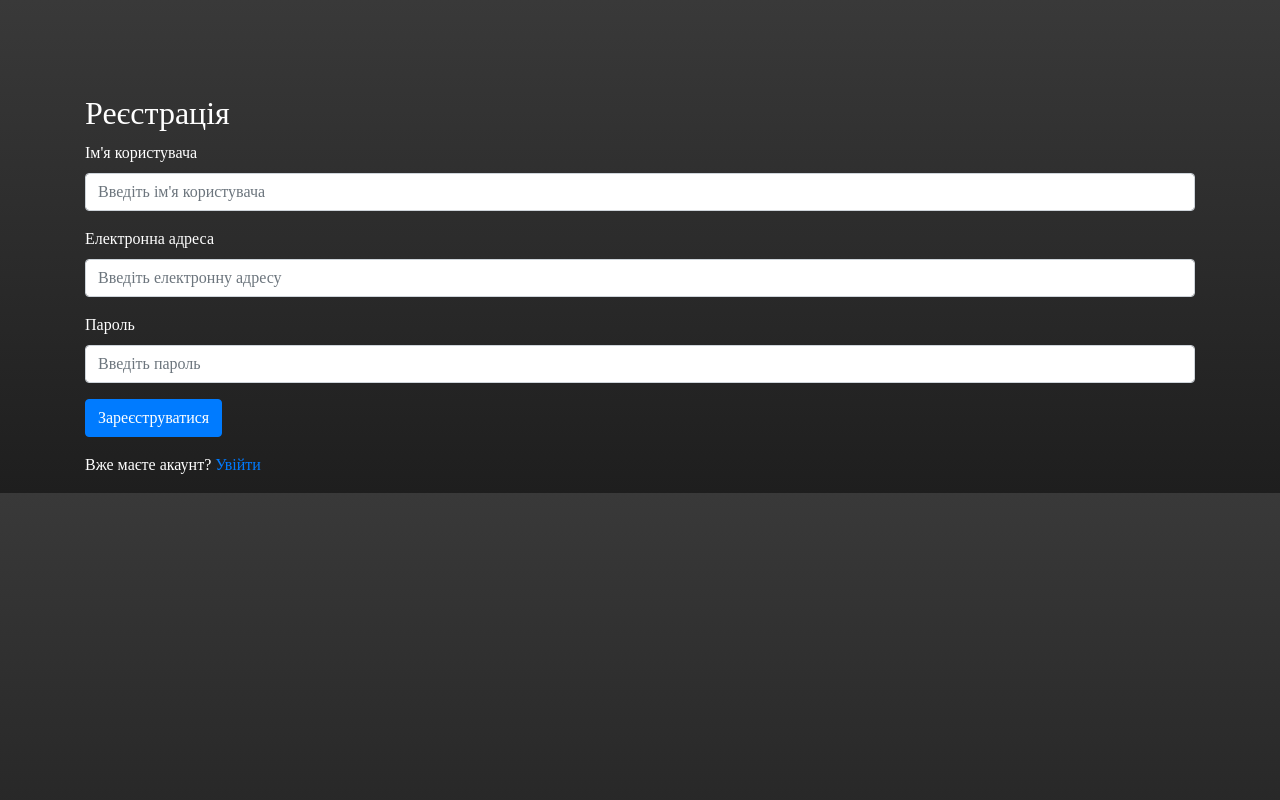
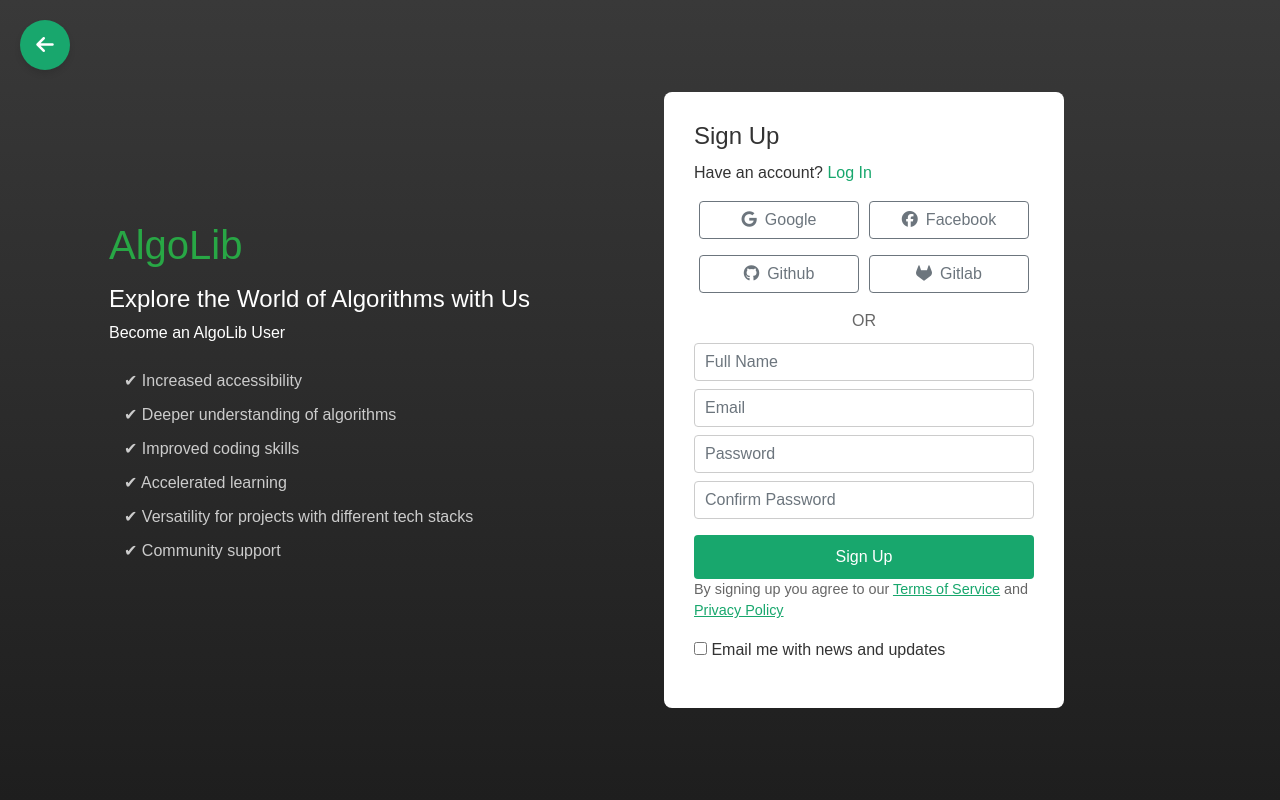
Before and after one commit to MusicW0lf/Diploma, a Django app: page /register/ in a window 1280 px wide. Run offline with Django 5.2, Linux system fonts and the light colour scheme; some libraries are stand-ins or nearby versions.

Commit message:
register and login pages beta ver. done. Also has a button to go back. Language icon now is before login/signup buttons. Header functioning and look are now changed

```diff
--- a/AlgoLib/User/static/css/footer.css
+++ b/AlgoLib/User/static/css/footer.css
@@ -8,7 +8,7 @@ footer {
     position: relative;
     bottom: 0;
     z-index: 2;
-    border-top: 2px solid #fff; /* Обвідка знизу для заголовка */
+    border-top: 2px solid #fff;
 }
 
 .footer-container {
--- /dev/null
+++ b/AlgoLib/User/static/css/main-logreg.css
@@ -0,0 +1,132 @@
+/* Стиль для кнопки */
+.back-button {
+    position: fixed;
+    width: 50px;
+    height: 50px;
+    top: 20px; /* Відступ від верхнього краю */
+    left: 20px; /* Відступ від лівого краю */
+    background-color: #18a76d; /* Колір кнопки */
+    color: white; /* Колір іконки */
+    border-radius: 50%; /* Кругла форма кнопки */
+    padding: 10px;
+    font-size: 20px;
+    box-shadow: 0 4px 6px rgba(0, 0, 0, 0.1); /* Тінь для кнопки */
+    transition: background-color 0.3s ease;
+    text-align: center;
+    text-decoration: none; /* Забираємо стандартне підкреслення */
+}
+
+.back-button:hover {
+    background-color: #158e5d; /* Темніший колір при наведенні */
+}
+
+.back-button i {
+    margin: 0;
+}
+
+
+
+
+* {
+    box-sizing: border-box;
+    margin: 0;
+    padding: 0;
+    font-family: Arial, sans-serif;
+}
+
+body {
+    background-color: #1a1a1a;
+    color: #fff;
+}
+
+/* .container {
+    max-width: 100%;
+} */
+
+.brand {
+    color: #18a76d;
+    font-size: 2rem;
+    margin-left: 15px;
+}
+
+.benefits {
+    list-style: none;
+    margin-top: 1em;
+    color: #ccc;
+    margin-left: 15px;
+}
+
+.benefits li {
+    margin-bottom: 10px;
+}
+
+.right-panel {
+    background: #fff;
+    color: #333;
+    padding: 30px;
+    border-radius: 8px;
+    width: 100%;
+    max-width: 400px;
+}
+
+.right-panel h3 {
+    font-size: 1.5rem;
+    margin-bottom: 10px;
+}
+
+.right-panel a {
+    color: #18a76d;
+    text-decoration: none;
+}
+
+.social-login {
+    display: flex;
+    justify-content: space-between;
+}
+
+.social-login .btn {
+    display: flex;
+    align-items: center;
+    justify-content: center;
+    gap: 8px;
+}
+
+.social-login .icon {
+    width: 20px;
+    height: 20px;
+}
+
+.or {
+    text-align: center;
+    margin: 10px 0;
+    color: #666;
+}
+
+.signup-form input, .login-form input {
+    padding: 10px;
+    border: 1px solid #ccc;
+    border-radius: 4px;
+}
+
+.signup-form button, .login-form button {
+    background-color: #18a76d;
+    color: white;
+    padding: 10px;
+    border: none;
+    border-radius: 4px;
+    cursor: pointer;
+}
+
+.signup-form button:hover, .login-form button:hover {
+    background-color: #158e5d;
+}
+
+.terms {
+    font-size: 0.9rem;
+    color: #666;
+}
+
+.terms a {
+    color: #18a76d;
+    text-decoration: underline;
+}
--- a/AlgoLib/User/static/css/main-sub.css
+++ b/AlgoLib/User/static/css/main-sub.css
@@ -1,3 +1,7 @@
+main {
+    margin: 0;
+}
+
 /* Загальний стиль секції підписки */
 .subscription-section {
     text-align: center;
@@ -36,7 +40,7 @@
     box-shadow: 0px 4px 8px rgba(0, 0, 0, 0.1);
     text-align: left;
     color: #ffffff; /* Білий текст для карток */
-    border: 2px solid #393939; /* Обвідка з кольору #393939 */
+    border: 2px solid #005b41; /* Обвідка з кольору #393939 */
 }
 
 /* Зробити середню картку вищою */
--- a/AlgoLib/User/static/css/styles.css
+++ b/AlgoLib/User/static/css/styles.css
@@ -7,4 +7,8 @@ body {
     font-family: "Times New Roman", Times, serif;
     background: linear-gradient(to bottom, #393939, #1e1e1e);
     color: #ffffff;
+
+    /* display: flex;
+    flex-direction: column;
+    height: 100%;           */
 }
--- /dev/null
+++ b/AlgoLib/User/templates/aside.html
@@ -0,0 +1,3 @@
+<aside class="sidebar">
+    <!-- This is your aside panel. You can add content here later. -->
+</aside>
--- a/AlgoLib/User/templates/user/register.html
+++ b/AlgoLib/User/templates/user/register.html
@@ -6,32 +6,59 @@
     <meta charset="UTF-8">
     <meta name="viewport" content="width=device-width, initial-scale=1.0">
     <link rel="stylesheet" href="https://stackpath.bootstrapcdn.com/bootstrap/4.5.2/css/bootstrap.min.css">
+    <script src="https://kit.fontawesome.com/985061e91f.js" crossorigin="anonymous"></script>
     <link rel="icon" href="{% static 'image/favicon.ico' %}">
     <link rel="stylesheet" href="{% static 'css/styles.css' %}">
-    <title>Реєстрація</title>
+    <link rel="stylesheet" href="{% static 'css/main-logreg.css' %}">
+    <title>AlgoLib Sign Up</title>
 </head>
 <body>
-    <main class="container" style="margin-top: 2.5cm;">
-        <h2>Реєстрація</h2>
-        <form>
-            <div class="form-group">
-                <label for="username">Ім'я користувача</label>
-                <input type="text" class="form-control" id="username" placeholder="Введіть ім'я користувача" required>
+    <!-- Кнопка для повернення назад -->
+    <a href="javascript:history.back()" class="back-button">
+        <i class="fas fa-arrow-left"></i>
+    </a>
+
+
+    <div class="container d-flex flex-column flex-lg-row align-items-center justify-content-center min-vh-100">
+        <div class="col-lg-6 text-lg-start justify-content-center px-4">
+            <h1 class="display-6 text-success">AlgoLib</h1>
+            <h2 class="h4 mt-3">Explore the World of Algorithms with Us</h2>
+            <p class="mt-2">Become an AlgoLib User</p>
+            <ul class="list-unstyled mt-4 benefits">
+                <li>✔ Increased accessibility</li>
+                <li>✔ Deeper understanding of algorithms</li>
+                <li>✔ Improved coding skills</li>
+                <li>✔ Accelerated learning</li>
+                <li>✔ Versatility for projects with different tech stacks</li>
+                <li>✔ Community support</li>
+            </ul>
+        </div>
+        <div class="col-lg-6 p-4">
+            <div class="right-panel">
+                <h3>Sign Up</h3>
+                <p>Have an account? <a href="{% url 'user_login' %}">Log In</a></p>
+                <div class="d-flex gap-2 mb-3 justify-content-center">
+                    <button class="btn btn-outline-secondary w-100" style="margin: 0px 5px;"><i class="fab fa-google mr-2"></i>Google</button>
+                    <button class="btn btn-outline-secondary w-100" style="margin: 0px 5px;"><i class="fab fa-facebook mr-2"></i>Facebook</button>
+                </div>
+                <div class="d-flex gap-2 mb-3 justify-content-center">
+                    <button class="btn btn-outline-secondary w-100" style="margin: 0px 5px;"><i class="fab fa-github mr-2"></i>Github</button>
+                    <button class="btn btn-outline-secondary w-100" style="margin: 0px 5px;"><i class="fab fa-gitlab mr-2"></i>Gitlab</button>
+                </div>
+                <p class="or">OR</p>
+                <form class="signup-form">
+                    <input type="text" placeholder="Full Name" class="form-control mb-2">
+                    <input type="email" placeholder="Email" class="form-control mb-2">
+                    <input type="password" placeholder="Password" class="form-control mb-2">
+                    <input type="password" placeholder="Confirm Password" class="form-control mb-3">
+                    <button type="submit" class="btn btn-success w-100">Sign Up</button>
+                </form>
+                <p class="terms">
+                    By signing up you agree to our <a href="#">Terms of Service</a> and <a href="#">Privacy Policy</a>
+                </p>
+                <p><input type="checkbox"> Email me with news and updates</p>
             </div>
-            <div class="form-group">
-                <label for="email">Електронна адреса</label>
-                <input type="email" class="form-control" id="email" placeholder="Введіть електронну адресу" required>
-            </div>
-            <div class="form-group">
-                <label for="password">Пароль</label>
-                <input type="password" class="form-control" id="password" placeholder="Введіть пароль" required>
-            </div>
-            <button type="submit" class="btn btn-primary">Зареєструватися</button>
-            <p class="mt-3">Вже маєте акаунт? <a href="{% url 'user_login' %}">Увійти</a></p>
-        </form>
-    </main>
-    <script src="https://code.jquery.com/jquery-3.5.1.slim.min.js"></script>
-    <script src="https://cdn.jsdelivr.net/npm/@popperjs/core@2.9.2/dist/umd/popper.min.js"></script>
-    <script src="https://stackpath.bootstrapcdn.com/bootstrap/4.5.2/js/bootstrap.min.js"></script>
+        </div>
+    </div>
 </body>
 </html>
```
Also changed, not shown: AlgoLib/User/static/css/aside.css (added, +13 -0 lines), AlgoLib/User/static/css/header.css (+6 -3 lines), AlgoLib/User/static/css/main-cou.css (added, +10 -0 lines), AlgoLib/User/templates/header.html (+27 -20 lines), AlgoLib/User/templates/user/courses.html (+8 -4 lines), AlgoLib/User/templates/user/login.html (+50 -18 lines).
